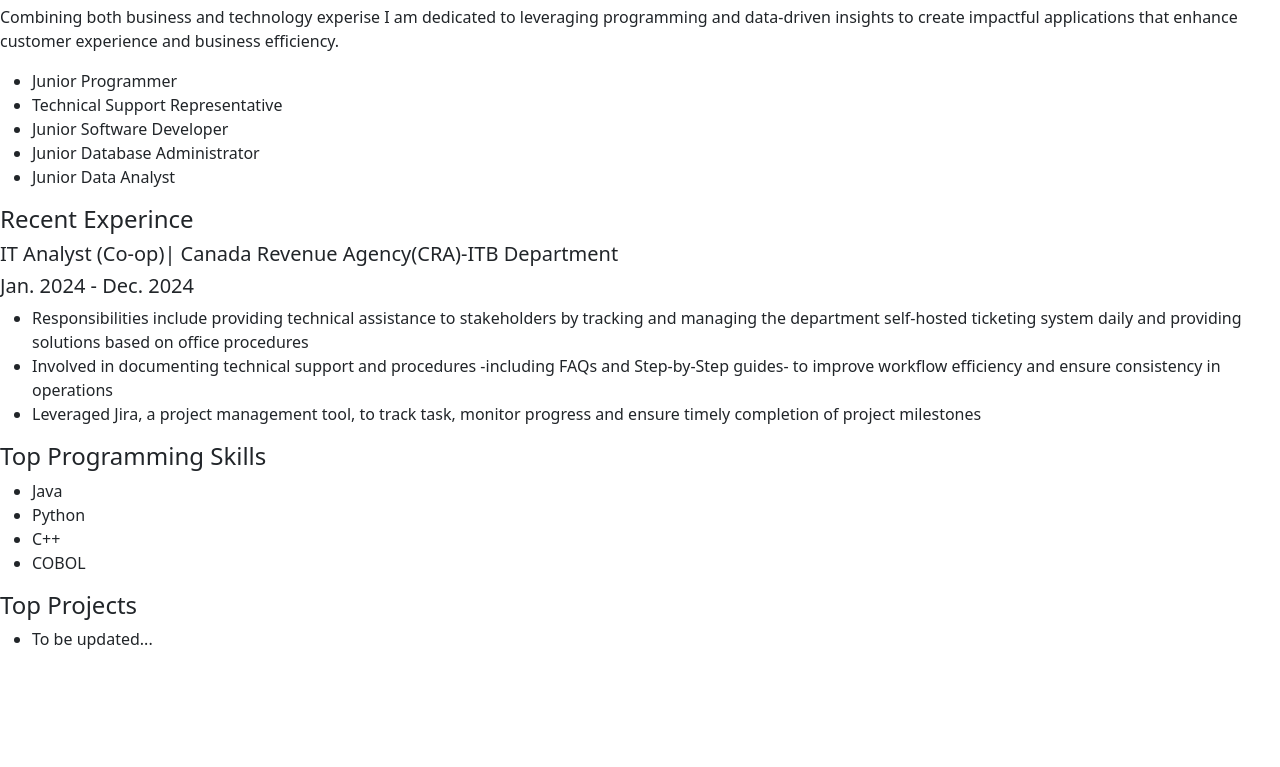
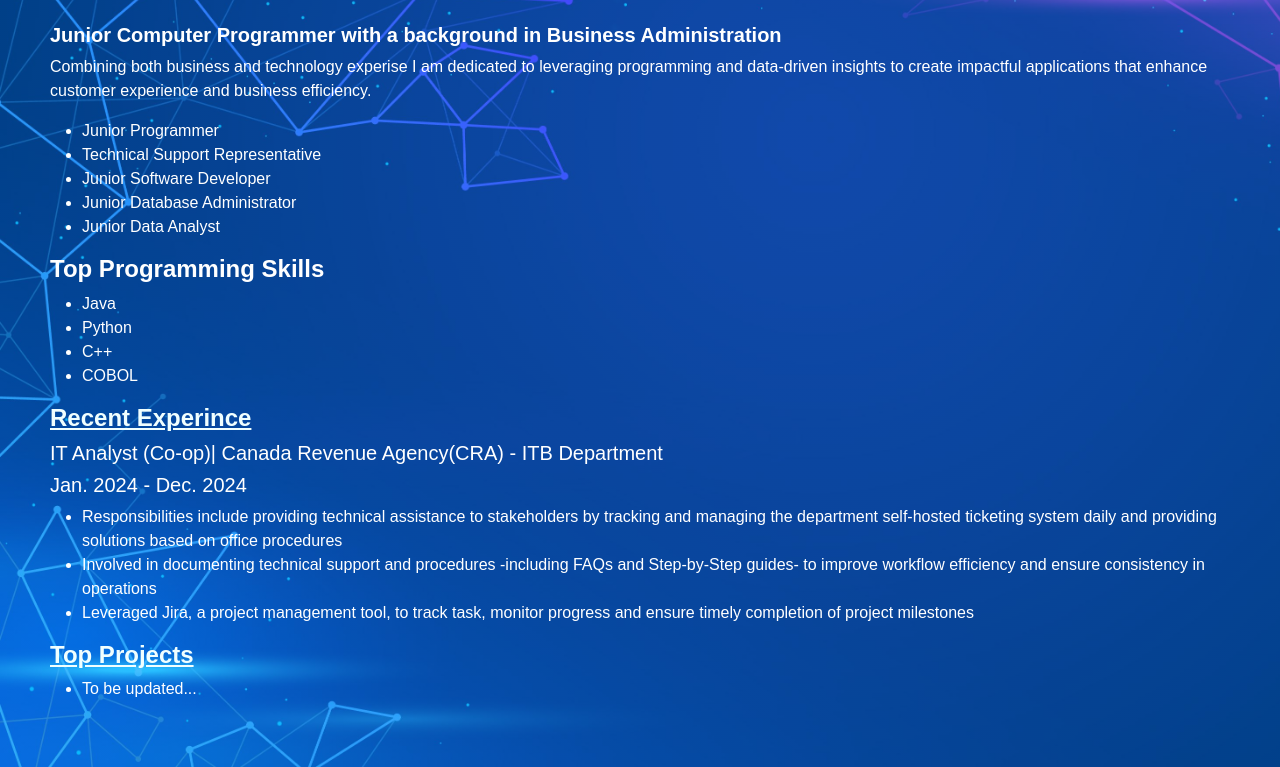
Before and after one commit to HannaGFelix/HannaGFelix.github.io, a plain HTML site: page index.html in a window 1280 px wide. Shown: the part 109-876 px from the top of the page. Before the commit the page ends 800 px from the top, so only its background shows below. Drawn offline with nearby package versions, Linux system fonts and the light colour scheme; a script that the page names is missing.

Commit message:
css connected to html files

```diff
--- /dev/null
+++ b/css/index.css
@@ -0,0 +1,23 @@
+.profile h5{
+    font-weight: bold;
+}
+
+.workexp .link{
+    color: azure;
+}
+
+.workexp h4{
+    font-weight: bold;
+}
+
+.topSkills h4{
+    font-weight: bold;
+}
+
+.projects h4{
+    font-weight: bold;
+}
+
+.projects .github{
+    color: azure;
+}
--- /dev/null
+++ b/css/main.css
@@ -0,0 +1,15 @@
+body {
+    background:
+        linear-gradient(rgba(0, 127, 255, 0.5), rgba(0, 127, 255, 0.5)),
+        url('../Resources/Images/gradient-style-network-connection-background/5072612.jpg');
+    background-size: cover;
+    font-family: Arial, Helvetica, sans-serif;
+    color: white;
+}
+
+.content{
+    padding-top: 50px;
+    padding-left: 50px;
+    padding-right: 50px;
+    padding-bottom: 50px;
+}
--- a/index.html
+++ b/index.html
@@ -5,6 +5,8 @@
     <meta name="viewport" content="width=device-width, initial-scale=1">
     <title>Hanna Felix</title>
     <link href="https://cdn.jsdelivr.net/npm/bootstrap@5.3.3/dist/css/bootstrap.min.css" rel="stylesheet" integrity="sha384-QWTKZyjpPEjISv5WaRU9OFeRpok6YctnYmDr5pNlyT2bRjXh0JMhjY6hW+ALEwIH" crossorigin="anonymous">
+    <link rel="stylesheet" href="css/main.css">
+    <link rel="stylesheet" href="css/index.css">
   </head>
   <body>
     <nav class="navbar navbar-expand-lg navbar-dark bg-dark">
@@ -40,6 +42,7 @@
       </div>
     </nav>
 
+    <div class="content">
       <div class="profile">
         <h5>Junior Computer Programmer with a background in Business Administration</h5>
             <p>
@@ -54,18 +57,6 @@
             </p>
       </div>
 
-    <div class="workexp" data-positionType="co-op" data-industryType="techIndustry">
-        <h4>Recent Experince</h4>
-        <h5>IT Analyst (Co-op)| Canada Revenue Agency(CRA)-ITB Department</h5>
-        <h5>Jan. 2024 - Dec. 2024</h5>
-        <ul>
-          <li>Responsibilities include providing technical assistance to stakeholders by tracking and managing the department self-hosted ticketing system daily and providing solutions based on office procedures</li>
-          <li>Involved in documenting technical support and procedures -including FAQs and Step-by-Step guides- to improve workflow efficiency and ensure consistency in operations</li>
-          <li>Leveraged Jira, a project management tool, to track task, monitor progress and ensure timely completion of project milestones</li>
-        </ul>
-        <!--Link to Resume-->
-    </div>
-
       <div class="topSkills">
         <h4>Top Programming Skills</h4>
           <ul>
@@ -77,13 +68,24 @@
           <!--Link to Technical Skills in Resume-->
       </div>
 
+      <div class="workexp" data-positionType="co-op" data-industryType="techIndustry">
+        <a class="link" href="resume.html"><h4>Recent Experince</h4></a>
+          <h5>IT Analyst (Co-op)| Canada Revenue Agency(CRA) - ITB Department</h5>
+          <h5>Jan. 2024 - Dec. 2024</h5>
+          <ul>
+            <li>Responsibilities include providing technical assistance to stakeholders by tracking and managing the department self-hosted ticketing system daily and providing solutions based on office procedures</li>
+            <li>Involved in documenting technical support and procedures -including FAQs and Step-by-Step guides- to improve workflow efficiency and ensure consistency in operations</li>
+            <li>Leveraged Jira, a project management tool, to track task, monitor progress and ensure timely completion of project milestones</li>
+          </ul>
+      </div>
+
       <div class="projects">
-        <h4>Top Projects</h4>
+        <a class="github" href="https://github.com/HannaGFelix"><h4>Top Projects</h4></a>
           <ul>
               <li>To be updated...</li>
           </ul>
       </div>
-
+    </div>
     <script src="https://cdn.jsdelivr.net/npm/bootstrap@5.3.3/dist/js/bootstrap.bundle.min.js" integrity="sha384-rZtNHx0pG5P9Nss8BTRRz6GBU7x3WfdYXwRt79jnsHh0DglI6qy3hF6E5z8kkq0c" crossorigin="anonymous"></script>
   </body>
   <footer>
```
Also changed, not shown: about.html (+2 -0 lines), course.html (+2 -0 lines), resume.html (+2 -0 lines), Resources/Images/gradient-style-network-connection-background/5072612.jpg (added), Resources/Images/gradient-style-network-connection-background/License free.txt (added), Resources/Images/gradient-style-network-connection-background/License premium.txt (added), css/about.css (added), css/course.css (added), css/resume.css (added), 2 other files. Lines whose indentation alone changed are shown as unchanged.
